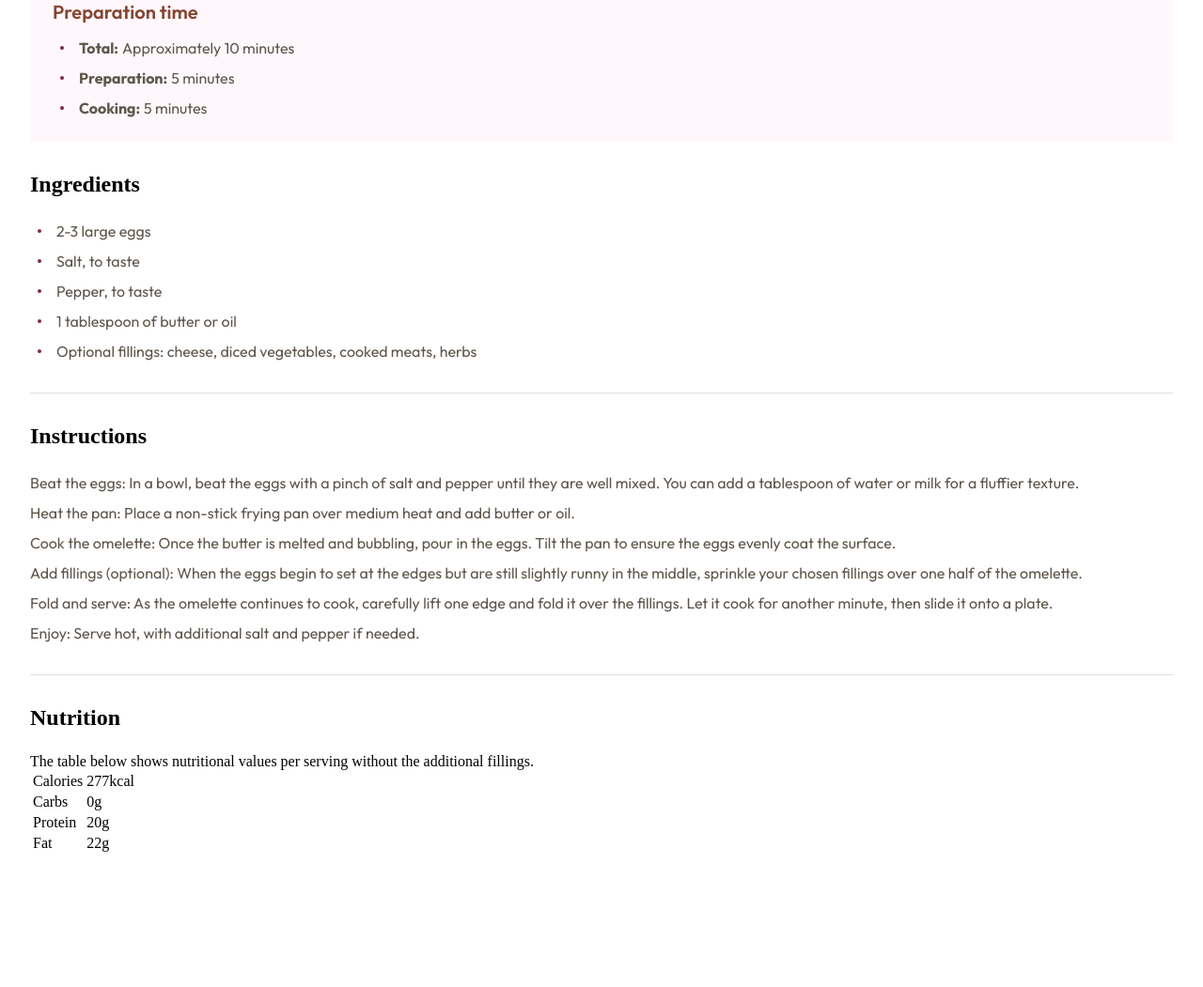
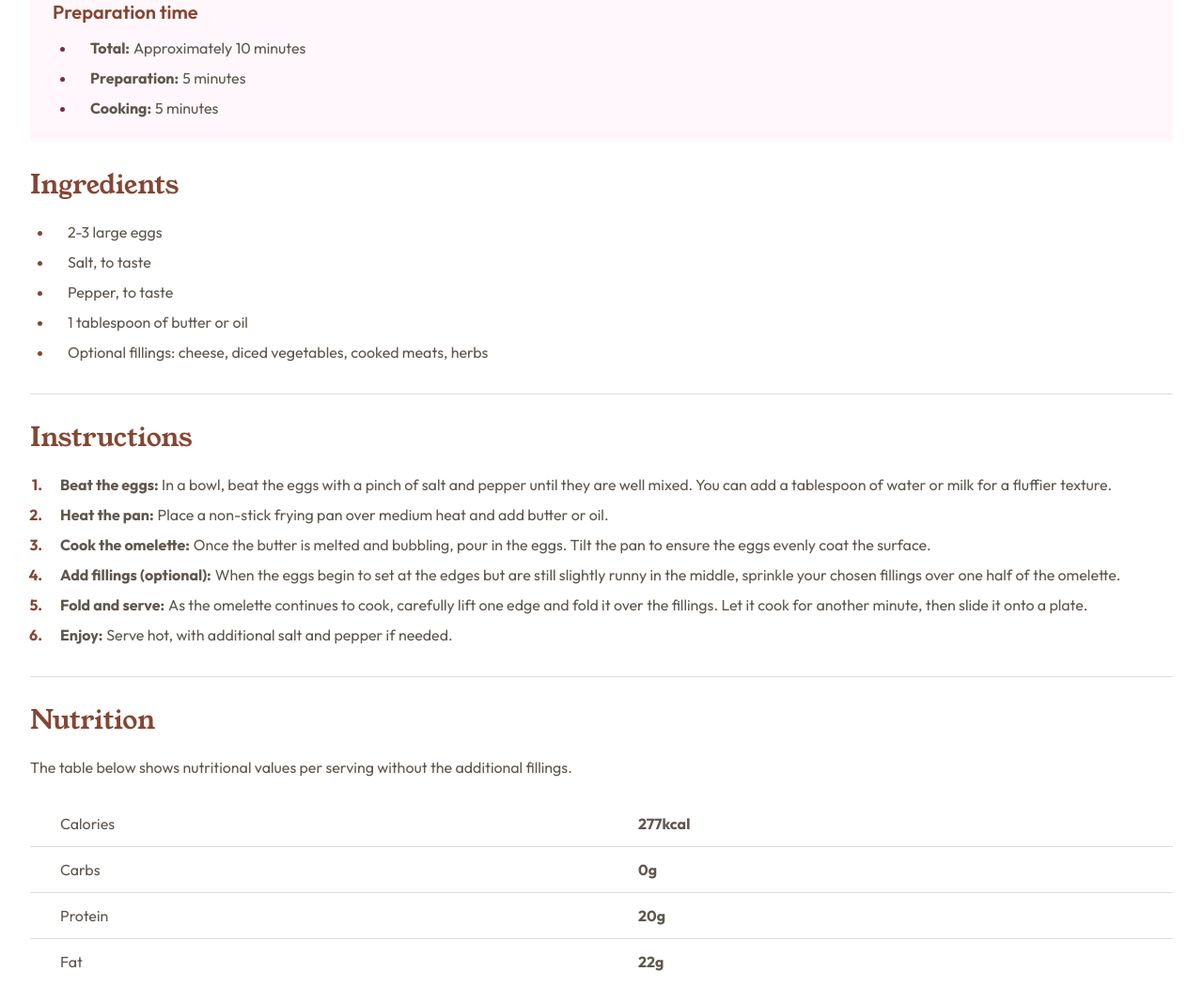
Before and after one commit to bartekluczak/recipe-page, a plain HTML site: page index.html in a window 1280 px wide. Shown: the part 790-1841 px from the top of the page at 94% size. Before the commit the page ends 1740 px from the top, so only its background shows below. Drawn offline with Linux system fonts and the light colour scheme.

Commit message:
refactor lists, styling table with nutrition

```diff
--- a/index.html
+++ b/index.html
@@ -39,20 +39,32 @@
         <section class="section-preparation-time">
           <h3>Preparation time</h3>
           <ul>
-            <li><strong>Total:</strong>Approximately 10 minutes</li>
-            <li><strong>Preparation:</strong> 5 minutes</li>
-            <li><strong>Cooking:</strong> 5 minutes</li>
+            <li>
+              <strong>Total:</strong>
+              <span> Approximately 10 minutes</span>
+            </li>
+            <li>
+              <strong> Preparation:</strong>
+              <span> 5 minutes</span>
+            </li>
+            <li>
+              <strong>Cooking:</strong>
+              <span>5 minutes</span>
+            </li>
           </ul>
         </section>
         <section class="section-ingredients">
           <h2>Ingredients</h2>
           <ul>
-            <li>2-3 large eggs</li>
-            <li>Salt, to taste</li>
-            <li>Pepper, to taste</li>
-            <li>1 tablespoon of butter or oil</li>
+            <li><span>2-3 large eggs</span></li>
+            <li><span>Salt, to taste</span></li>
+            <li><span>Pepper, to taste</span></li>
+            <li><span>1 tablespoon of butter or oil</span></li>
             <li>
-              Optional fillings: cheese, diced vegetables, cooked meats, herbs
+              <span
+                >Optional fillings: cheese, diced vegetables, cooked meats,
+                herbs
+              </span>
             </li>
           </ul>
         </section>
@@ -60,30 +72,46 @@
           <h2>Instructions</h2>
           <ol>
             <li>
-              Beat the eggs: In a bowl, beat the eggs with a pinch of salt and
-              pepper until they are well mixed. You can add a tablespoon of
-              water or milk for a fluffier texture.
+              <strong>Beat the eggs:</strong
+              ><span>
+                In a bowl, beat the eggs with a pinch of salt and pepper until
+                they are well mixed. You can add a tablespoon of water or milk
+                for a fluffier texture.</span
+              >
             </li>
             <li>
-              Heat the pan: Place a non-stick frying pan over medium heat and
-              add butter or oil.
+              <strong>Heat the pan:</strong>
+              <span
+                >Place a non-stick frying pan over medium heat and add butter or
+                oil.</span
+              >
             </li>
             <li>
-              Cook the omelette: Once the butter is melted and bubbling, pour in
-              the eggs. Tilt the pan to ensure the eggs evenly coat the surface.
+              <strong>Cook the omelette:</strong>
+              <span
+                >Once the butter is melted and bubbling, pour in the eggs. Tilt
+                the pan to ensure the eggs evenly coat the surface.</span
+              >
             </li>
             <li>
-              Add fillings (optional): When the eggs begin to set at the edges
-              but are still slightly runny in the middle, sprinkle your chosen
-              fillings over one half of the omelette.
+              <strong>Add fillings (optional):</strong>
+              <span
+                >When the eggs begin to set at the edges but are still slightly
+                runny in the middle, sprinkle your chosen fillings over one half
+                of the omelette.</span
+              >
             </li>
             <li>
-              Fold and serve: As the omelette continues to cook, carefully lift
-              one edge and fold it over the fillings. Let it cook for another
-              minute, then slide it onto a plate.
+              <strong>Fold and serve:</strong>
+              <span
+                >As the omelette continues to cook, carefully lift one edge and
+                fold it over the fillings. Let it cook for another minute, then
+                slide it onto a plate.</span
+              >
             </li>
             <li>
-              Enjoy: Serve hot, with additional salt and pepper if needed.
+              <strong>Enjoy:</strong>
+              <span>Serve hot, with additional salt and pepper if needed.</span>
             </li>
           </ol>
         </section>
@@ -95,20 +123,20 @@
           </p>
           <table>
             <tr>
-              <td>Calories</td>
-              <td>277kcal</td>
+              <td><span>Calories</span></td>
+              <td><strong>277kcal</strong></td>
             </tr>
             <tr>
-              <td>Carbs</td>
-              <td>0g</td>
+              <td><span>Carbs</span></td>
+              <td><strong>0g</strong></td>
             </tr>
             <tr>
-              <td>Protein</td>
-              <td>20g</td>
+              <td><span>Protein</span></td>
+              <td><strong>20g</strong></td>
             </tr>
             <tr>
-              <td>Fat</td>
-              <td>22g</td>
+              <td><span>Fat</span></td>
+              <td><strong>22g</strong></td>
             </tr>
           </table>
         </section>
--- a/style.css
+++ b/style.css
@@ -35,12 +35,17 @@
 .img-omlette {
   width: 100%;
 }
-.recipe-title {
-  font: var(--font-mobile-preset-1);
-}
 .description {
   padding-block-start: var(--spacing-300);
   padding-block-end: var(--spacing-400);
+  font: var(--font-preset-4);
+  color: var(--stone-600);
+}
+strong {
+  font: var(--font-preset-4-bold);
+  color: var(--stone-600);
+}
+span {
   font: var(--font-preset-4);
   color: var(--stone-600);
 }
@@ -59,42 +64,43 @@
 .section-nutrition {
   padding-block-start: var(--spacing-400);
 }
+.section-nutrition p {
+  font: var(--font-preset-4);
+  color: var(--stone-600);
+  padding-block-end: var(--spacing-300);
+}
 /* LIST */
 ol,
 ul {
   display: flex;
   flex-direction: column;
   gap: var(--spacing-100);
-  padding: 0;
 }
-li {
-  font: var(--font-preset-4);
-  color: var(--stone-600);
-  list-style: none;
-  display: flex;
-  align-items: center;
+ul {
+  padding-inline-start: var(--spacing-300);
+}
+li,
+ol {
+  padding-inline-start: var(--spacing-200);
+}
+.section-preparation-time li::marker {
+  color: var(--rose-800);
+}
+.section-ingredients li::marker {
+  color: var(--brown-800);
+}
+.section-instruction li::marker {
+  color: var(--brown-800);
+  font: var(--font-preset-4-bold);
+}
+/* HEADERS */
+.recipe-title {
+  font: var(--font-mobile-preset-1);
 }
 
-ul li::before {
-  content: "";
-  width: 4px;
-  height: 4px;
-  background: var(--rose-800);
-  border-radius: 50%;
-  display: inline-block;
-  margin-inline-start: var(--spacing-100);
-  margin-inline-end: var(--spacing-200);
-  flex-shrink: 0;
-}
-
-strong {
-  margin-right: 4px;
-}
-
-/* HEADERS */
-h1 {
-}
 h2 {
+  font: var(--font-preset-2);
+  color: var(--brown-800);
   padding-block-end: var(--spacing-300);
 }
 h3 {
@@ -102,3 +108,16 @@
   color: var(--brown-800);
   padding-block-end: var(--spacing-200);
 }
+/* TABLE */
+table {
+  width: 100%;
+  border-collapse: collapse;
+}
+td {
+  padding-inline: var(--spacing-400);
+  padding-block: var(--spacing-150);
+}
+
+tr:not(:last-child) td {
+  border-bottom: 1px solid #ddd;
+}
```
